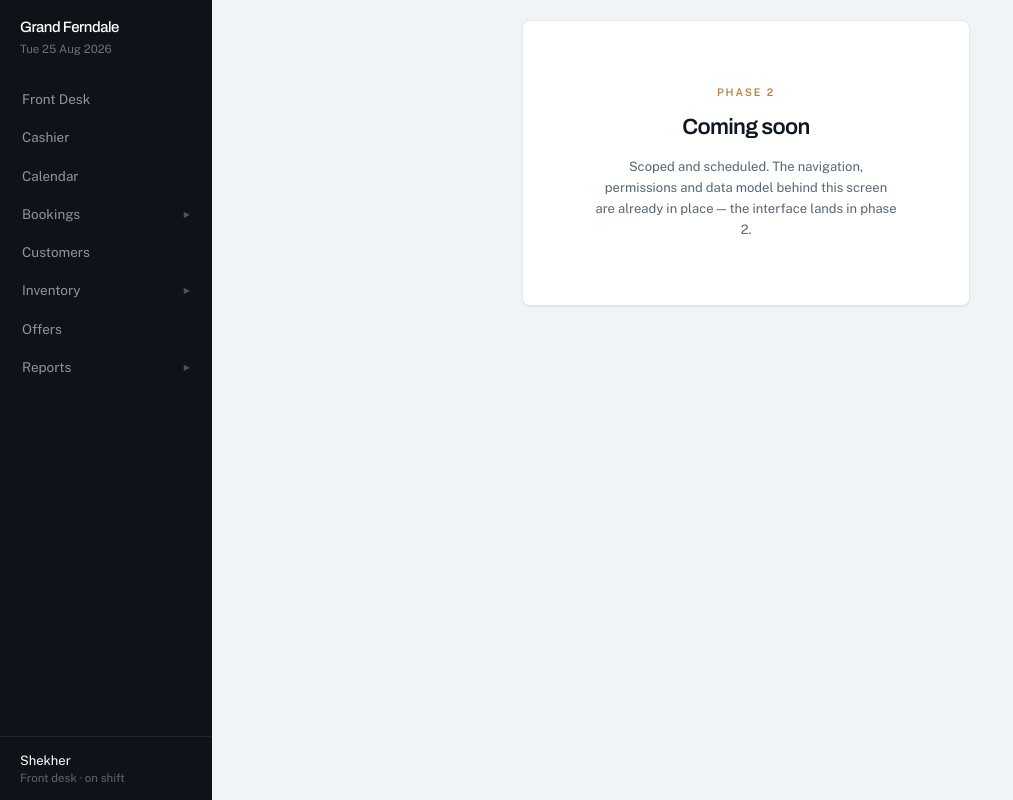
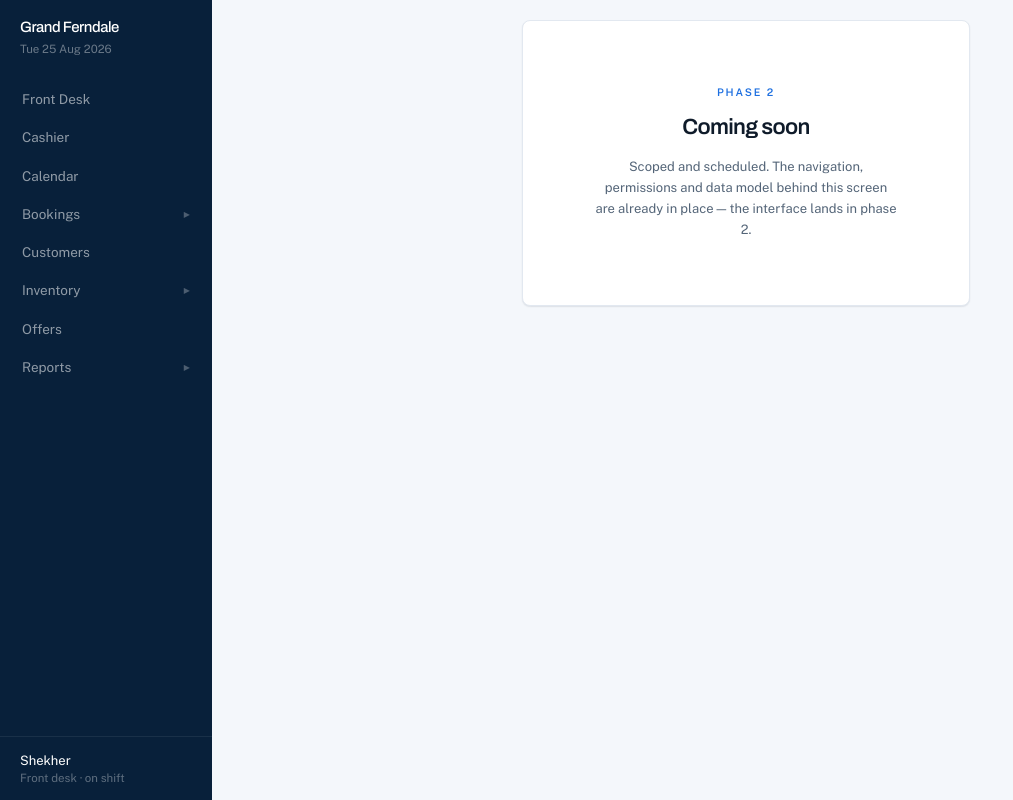
Before and after one commit to harshuDev/hotel-pms, a Next.js app: page / in a window 1280 px wide. Shown: the whole page, without its empty margins (0-1013 px from the left). Built offline with nearby package versions, Linux system fonts and the light colour scheme.

Commit message:
Update color palette and shadows in Tailwind config

```diff
--- a/tailwind.config.ts
+++ b/tailwind.config.ts
@@ -5,16 +5,18 @@ export default {
   theme: {
     extend: {
       colors: {
-        // Chrome — deep, cool, desaturated. Reads as night shift, not "dark mode".
-        chrome: { 900: "#0D1319", 800: "#151E27", 700: "#1F2C38", 600: "#2C3D4D" },
+        // Chrome — dark blue. Reservation Centric palette.
+        chrome: { 900: "#08203A", 800: "#0E2C4D", 700: "#153B63", 600: "#1F4F80" },
         // Content
-        ink: { DEFAULT: "#0F1720", muted: "#576672", faint: "#8B98A5" },
-        line: { DEFAULT: "#E3E8ED", strong: "#CBD4DD" },
-        shell: "#F1F4F7",
-        // Single accent: brass. Hotel key tags, bell pulls, door numbers.
-        brass: { DEFAULT: "#B4813C", light: "#E8D7B8", wash: "#FBF6EC" },
+        ink: { DEFAULT: "#0F1B2A", muted: "#546578", faint: "#8A99A9" },
+        line: { DEFAULT: "#E2E8F0", strong: "#C9D5E2" },
+        shell: "#F4F7FB",
+        // Single accent: blue. Active nav, revenue line, today's marker, key figures.
+        brass: { DEFAULT: "#1D6FE0", light: "#BBD6F7", wash: "#EFF6FF" },
+        // Due-out status. Was brass; split out so it doesn't collide with the accent.
+        warn: { DEFAULT: "#D97706", light: "#FBDCA9", wash: "#FEF7EC" },
         // Legacy tokens kept so existing pages compile unchanged
-        nav: { DEFAULT: "#1F2C38", dark: "#151E27", light: "#2C3D4D" },
+        nav: { DEFAULT: "#153B63", dark: "#0E2C4D", light: "#1F4F80" },
       },
       fontFamily: {
         sans: ["var(--font-body)", "system-ui", "sans-serif"],
@@ -26,8 +28,8 @@ export default {
       },
       letterSpacing: { tightest: "-0.03em" },
       boxShadow: {
-        card: "0 1px 2px rgba(15,23,32,0.05), 0 1px 1px rgba(15,23,32,0.03)",
-        lift: "0 8px 24px -6px rgba(15,23,32,0.16)",
+        card: "0 1px 2px rgba(8,32,58,0.06), 0 1px 1px rgba(8,32,58,0.04)",
+        lift: "0 8px 24px -6px rgba(8,32,58,0.18)",
       },
       keyframes: {
         rise: {
```
